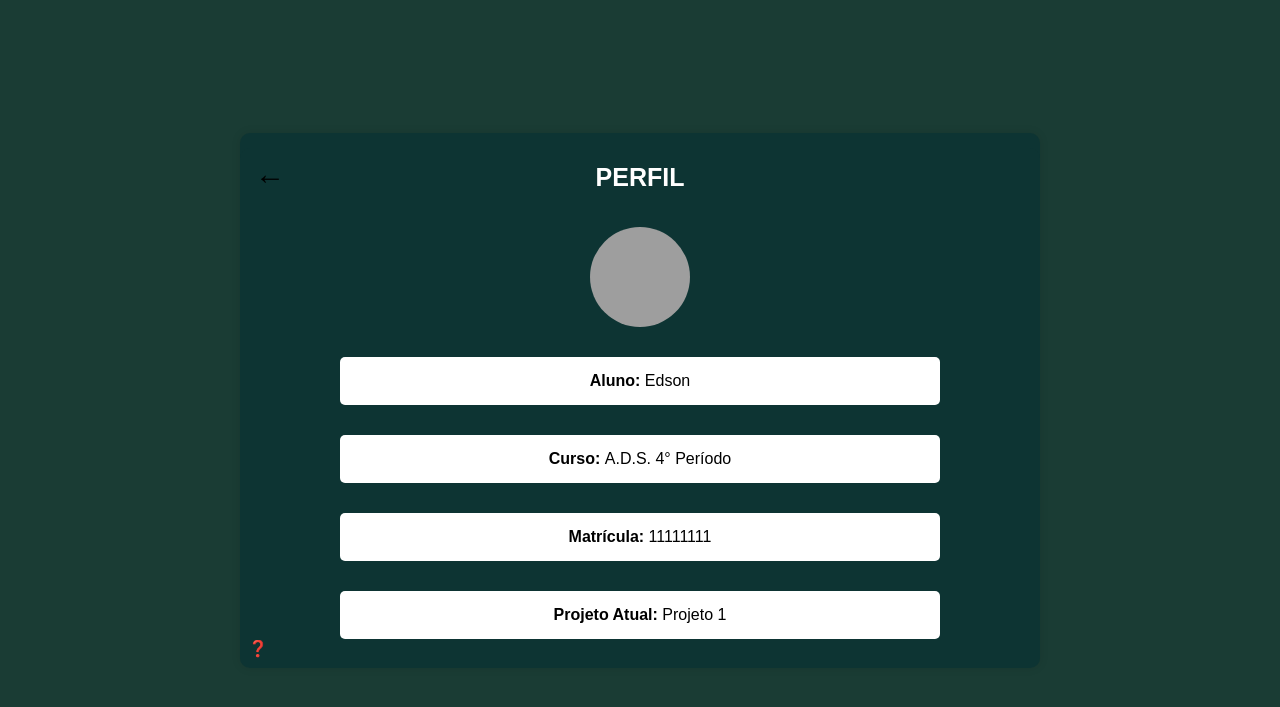
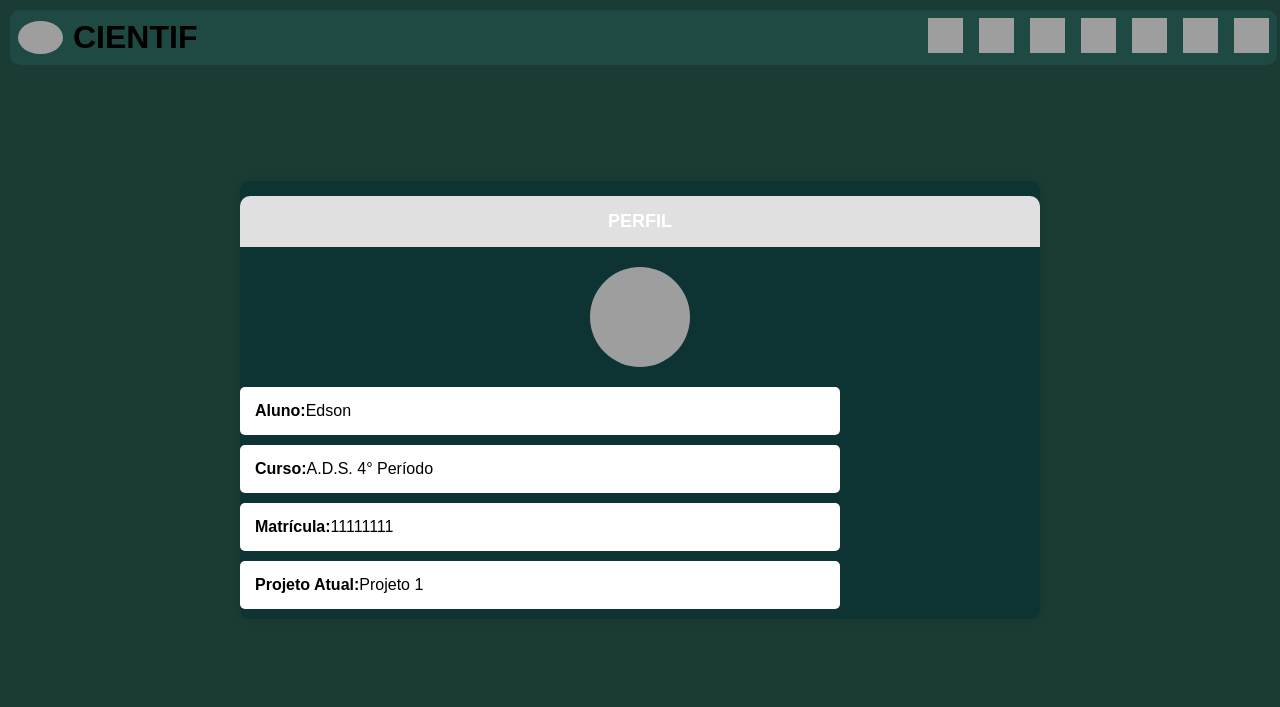
Before and after one commit to 3d5onLP/SUAC, a PHP site: page /view_aluno.html in a window 1280 px wide. Shown: the top 707 px of the page. Run offline with PHP 8.4, Linux system fonts and the light colour scheme; grey boxes are pictures that could not be loaded.

Commit message:
Menu aluno adicionado
Menu aluno adicionado

```diff
--- a/VIEW/VIEW_ALUNO/view_aluno.css
+++ b/VIEW/VIEW_ALUNO/view_aluno.css
@@ -30,26 +30,7 @@ header{
     color: white;
 }
 
-/*NO JEITO, Botão de retorno*/
-a{
-    text-decoration: none;
-    color: black;
- }
-.button-retorno {
-    position: absolute;
-    padding-bottom: 6px;
-    left: 15px;
-    top: 50%;
-    transform: translateY(-50%);
-    font-size: 30px;
-    cursor: pointer;
-}
 
-/*NO JEITO*/
-.seta{
-    text-decoration: none;
-    color: black;
- }
 
 .container{
     margin: 0;
@@ -104,82 +85,326 @@ a{
     display: block;
 }
 
-/*Icones de interrogação e chat*/
-.footer-icons {
+
+/*-------------------------------------------------------------------------------------------------------------------------------*/
+
+
+/*MENU OVER*/
+.sidebar {
+    z-index: 2;
+    width: 40px;
+    background-color: rgb(221, 221, 221);
+    color: white;
+    transition: width 0.3s;
+    overflow: hidden;
+    height: 100vh;
+    position: fixed;
+  }
+
+  .sidebar:hover {
+    width: 200px;
+  }
+
+  .sidebar ul {
+    list-style: none;
+    padding: 0;
+    margin: 0;
+  }
+
+  .sidebar li {
+    padding: 15px 15px;
+    white-space: nowrap;
+  }
+
+  .sidebar a {
+    color: black;
+    text-decoration: none;
+    display: block;
+  }
+
+  .sidebar li:hover {
+    background-color: #2d5b50;
+  }
+
+  .sidebar img {
+    margin-right: 10px;
+    width: 24px;
+    height: 24px;
+  }
+
+.menu-container {
+    background-color: #0d3433;
+    border-radius: 10px;
+    box-shadow: 0 0 10px rgba(0, 0, 0, 0.1);
     width: 100%;
+    min-width: 320px;
+    max-width: 800px;
+    text-align: center;
+    overflow: hidden;
+
+}
+
+header{
+    background-color: #e0e0e0;
+    padding: 15px;
+    text-align: center;
+    border-top-left-radius: 10px;
+    border-top-right-radius: 10px;
+    font-weight: bold;
+    font-size: 18px;
+    position: relative;
     display: flex;
-    justify-content: space-between;
+    justify-content: center;
+
+}
+
+a{
+   text-decoration: none;
+   color: black;
+}
+
+.button-retorno {
+    position: absolute;
+    left: 15px;
+    top: 50%;
+    transform: translateY(-50%);
+    font-size: 30px;
+    cursor: pointer;
+}
+
+.menu-list {
+    list-style: none;
     padding: 10px;
 }
-.footer-icons a {
+
+.menu-item {
+    background-color: #ffffff;
+    margin: 10px 0;
+    padding: 15px;
+    border-radius: 5px;
     display: flex;
     align-items: center;
+    font-size: 16px;
+    cursor: pointer;
 }
-/*Tamanho icone de interrogação*/
-.img_interroga{
+
+.menu-item img {
+    margin-right: 10px;
     width: 24px;
     height: 24px;
 }
 
-/*NO JEITO, botão bonito*/
-footer {
-    width: 100%;
-    text-align: left;
-    padding-bottom: 10px;
-    margin-left: 1%;
+
+/* Menu Responsivo */
+.nav-header {
+  display: flex;
+  margin: 10px;
+  justify-content: space-between;
+  align-items: center;
+  background-color: #1f4943;
+  padding: 0.5rem;
+  border-radius: 10px;
+  position: fixed;
+  top: 0;
+  left: 0;
+  width: 99%;
+  z-index: 1000;
 
 }
 
+.logo {
+  display: flex;
+  align-items: center;
+}
+
+.logo img {
+  width: 45px;
+  border-radius: 50%;
+  margin-right: 10px;
+}
 
 
-/*Menu para celulares/responsivos*/
-.bottom-nav {
-    position: fixed;
-    bottom: 0;
-    left: 0;
-    width: 100%;
-    background-color: rgb(221, 221, 221);
-    display: flex;
-    justify-content: space-around;
-    align-items: center;
-    padding: 8px 0;
-    box-shadow: 0 -2px 8px rgba(0, 0, 0, 0.2);
-    z-index: 9999;
+.nav-list {
+  list-style: none;
+  display: flex;
+  gap: 1rem;
+  align-items: center;
 }
 
-/*Configuração dos itens do menu responsivo*/
-.bottom-nav .nav-item {
-    flex: 1;
-    text-align: center;
-    color: black;
-    text-decoration: none;
-    font-size: 80%;
-    padding: 5px 0;
-    transition: background-color 0.2s;
-    font-weight: bold;
-}
-/*Define o tamanho dos icones*/
-.nav-item img{
-width: 25px;
-height: 25px;
+.nav-list li {
+  position: relative;
 }
 
-/*Oculta em telas maiores o menu bottom-nav (Menu para celulares/responsivos)*/
-@media (min-width: 768px) {
-.bottom-nav {
-      display: none;
-}
-}
-/*Oculta em telas menores o menu Sidebar (Menu para computadores/telas maiores)*/
-@media (max-width: 768px) {
-    .sidebar {
-      display: none;
-}
+.tooltip-container {
+  position: relative;
+  display: inline-flex;
+  justify-content: center;
+  align-items: center;
+  flex-direction: column;
 }
 
-/*Teste de ocultação (Menu para computadores/telas maiores)*/
-@media (max-width: 768px) {
-    footer {
-      display: none;
+.tooltip-img {
+  width: 35px;
+  height: 35px;
 }
+
+.tooltip-text {
+  visibility: hidden;
+  background-color: #333;
+  color: #fff;
+  text-align: center;
+  padding: 5px 10px;
+  border-radius: 5px;
+  position: absolute;
+  top: 100%;
+  /* posiciona abaixo da imagem */
+  left: 50%;
+  transform: translateX(-50%);
+  opacity: 0;
+  transition: opacity 0.3s ease;
+  white-space: nowrap;
+  font-size: 0.75rem;
+  z-index: 999; /* garante visibilidade sobre outros elementos */
+  margin-top: 6px; /* espaço entre imagem e tooltip */
 }
+
+.tooltip-container:hover .tooltip-text {
+  visibility: visible;
+  opacity: 1;
+}
+
+.tooltip-text::after {
+  content: "";
+  position: absolute;
+  top: -5px;
+  left: 50%;
+  margin-left: -5px;
+  border-width: 5px;
+  border-style: solid;
+  border-color: transparent transparent #333 transparent;
+}
+
+.toggle,
+.close {
+  display: none;
+}
+
+
+/*Icones de interrogação e chat*/
+.footer-icons {
+  width: 100%;
+  height: 100%;
+  object-fit: cover;
+  display: block;
+}
+
+/*Tamanho icone de interrogação*/
+.img_interroga {
+  width: 24px;
+  height: 24px;
+}
+
+
+/* Mobile */
+@media screen and (max-width: 768px ) {
+  .nav-header {
+    height: 50px;
+    justify-content: space-between;
+    padding: 0 30px;
+    width: 95%;
+  }
+
+  ul {
+    display: flex;
+    flex-direction: column;
+  }
+
+  .logo h1 {
+    font-size: 1rem;
+  }
+
+  .logo img {
+    width: 30px;
+  }
+
+  .toggle {
+    display: inline;
+    font-size: 25px;
+  }
+
+  .close {
+    position: absolute;
+    right: 25px;
+    display: block;
+    font-size: 25px;
+    border-radius: 50%;
+  }
+
+  .close:hover {
+    background-color: #ffffff;
+  }
+
+  /*Menu Mobile*/
+  .nav {
+    position: fixed;
+    top: 0;
+    right: 0;
+    transform: translateX(100%);  /*O menu desliza e aparece na tela*/
+    transition: transform 0.3s ease; /*Delay do deslizamento*/
+    width: 20%;
+    height: 100vh;
+    background-color: #004643;
+    z-index: 1000;
+    flex-direction: column;
+    padding: 1.5rem;
+    -ms-overflow-style: none;
+    display: flex; /* Permite rolagem vertical */
+    scrollbar-width: none; /* ainda permite a rolagem */
+    overflow-y: scroll; /* IE e Edge */
+    -ms-overflow-style: none; /* Firefox */
+    scrollbar-width: none;
+  }
+
+  /*O menu desliza para dentro da tela*/
+  .nav.active {
+    transform: translateX(0);
+  }
+
+  .nav-list {
+    transform: translateX(0);
+  }
+  .tooltip-img{
+    padding: 0.3rem;
+    margin-top: 0.2rem;
+  }
+
+  .tooltip-text {
+    visibility: visible ;
+    opacity: 1 ;
+    position: absolute;
+    color: white;
+    background: none;
+
+  }
+
+  .show {
+    right: 0;
+  }
+
+  .toggle,
+  .close {
+    display: block;
+    font-size: 1.5rem;
+  }
+
+  .close {
+    position: absolute;
+    bottom: 10px;
+    right: 10px;
+  }
+
+  .show {
+    right: 0;
+  }
+
+}
--- a/VIEW/VIEW_ALUNO/view_aluno.html
+++ b/VIEW/VIEW_ALUNO/view_aluno.html
@@ -6,14 +6,72 @@
     <meta name="viewport" content="width=device-width, initial-scale=1.0">
     <title>CIENTIF</title>
     <link rel="stylesheet" href="view_aluno.css">
-
     <link rel="icon" href="/VIEW/icon/logo_cientif.png" type="image/png">
+    <script src="https://unpkg.com/feather-icons"></script>
 </head>
 
 <body>
-        <div class="container">
+    <div class="nav-header">
+    <div class="logo">
+      <img src="/VIEW/icon/logo_cientif.png" alt="Logo CIENTIF">
+      <h1 class="header-logo">CIENTIF</h1>
+    </div>
+
+    <!--Menu para telas grandes-->
+    <nav class="nav" id="nav-menu">
+      <i data-feather="x" class="close" id="close-menu"></i>
+      <ul class="nav-list">
+        <li>
+          <a href="/VIEW/VIEW_MENU/view_menu.html" class="tooltip-container" >
+            <img src="/VIEW/icon/botao-home.png" alt="Home" class="tooltip-img">
+            <span class="tooltip-text">Home</span>
+          </a>
+        </li>
+        <li>
+          <a href="/VIEW/VIEW_EDITAL/view_edital.html"
+            class="tooltip-container">
+            <img src="/VIEW/icon/pesquisa-edital.png" alt="Edital" class="tooltip-img">
+            <span class="tooltip-text">Edital</span>
+          </a>
+        </li>
+        <li>
+          <a href="/VIEW/VIEW_PROJETO/view_projeto.html" class="tooltip-container">
+            <img src="/VIEW/icon/pesquisa-projeto.png" alt="Projeto" class="tooltip-img">
+            <span class="tooltip-text">Projeto</span>
+          </a>
+        </li>
+        <li>
+          <a href="/VIEW/VIEW_PROFESSOR/view_professor.html" class="tooltip-container">
+            <img src="/VIEW/icon/professor-icon.png" alt="Professores" class="tooltip-img">
+            <span class="tooltip-text">Professores</span>
+          </a>
+        </li>
+        <li>
+          <a href="/VIEW/VIEW_ALUNO/view_aluno.html" class="tooltip-container">
+            <img src="/VIEW/icon/aluno-icon.png" alt="Alunos" class="tooltip-img">
+            <span class="tooltip-text">Alunos</span>
+          </a>
+        </li>
+        <li>
+          <a href="/VIEW/VIEW_DUVIDAS/view_duvidas.html" class="tooltip-container">
+            <img src="/VIEW/icon/ponto-de-interrogacao.png" alt="Duvida" class="tooltip-img">
+            <span class="tooltip-text">Duvidas</span>
+          </a>
+        </li>
+        <li>
+          <a href="/VIEW/VIEW_LOGIN/view_login.html" class="tooltip-container">
+            <img src="/VIEW/icon/botao-de-close.png" alt="Sair" class="tooltip-img">
+            <span class="tooltip-text">Sair</span>
+          </a>
+        </li>
+      </ul>
+    </nav>
+    <i data-feather="menu" class="toggle" id="toggle-menu"></i>
+
+  </div>
+
+    <div class="container">
         <header>
-            <span class="button-retorno"> <a href="/VIEW/VIEW_MENU/view_menu.html">←</a></span>
             PERFIL
         </header>
 
@@ -50,11 +108,11 @@
 
         </div>
 
-        <footer>
-            <a href="/VIEW/VIEW_DUVIDAS/view_duvidas.html">❓</a>
-        </footer>
 
     </div>
+
+  <script> feather.replace(); </script>
+  <script src="view_aluno.js"></script>
 </body>
 
 </html>
--- a/VIEW/VIEW_ALUNO/view_aluno.js
+++ b/VIEW/VIEW_ALUNO/view_aluno.js
@@ -0,0 +1,29 @@
+const navMenu = document.getElementById("nav-menu"); // O menu lateral.
+const toggleMenu = document.getElementById("toggle-menu");
+const closeMenu = document.getElementById("close-menu");
+const openBtn = document.getElementById('toggle-menu'); // Botão de abrir
+const closeBtn = document.getElementById('close-menu'); // Botão de fechar
+
+// Abrir o menu ao clicar no ícone de hambúrguer
+toggleMenu.addEventListener("click", () => {
+  navMenu.classList.toggle("active");
+});
+
+// Fechar o menu ao clicar no "x"
+closeMenu.addEventListener("click", () => {
+  navMenu.classList.remove("active");
+});
+
+// Fechar o menu ao clicar fora
+document.addEventListener('click', (event) => {
+  const isClickInsideMenu = navMenu.contains(event.target);
+  const isClickOnOpenBtn = openBtn.contains(event.target);
+
+
+  // Fechar o menu se não for dentro do menu e não for o botão de abrir
+  if (navMenu.classList.contains('active') && !isClickInsideMenu && !isClickOnOpenBtn) {
+    navMenu.classList.remove('active');
+
+
+  }
+});
--- a/VIEW/VIEW_MENU/view_menu.html
+++ b/VIEW/VIEW_MENU/view_menu.html
@@ -98,7 +98,7 @@
     </div>
 
   <script> feather.replace(); </script>
-  <script src="view_projeto.js"></script>
+  <script src="view_menu.js"></script>
 
 </body>
 
```
Also changed, not shown: VIEW/VIEW_MENU/view_menu.js (added, +29 -0 lines), VIEW/VIEW_PROFESSOR/view_professor.js (+29 -0 lines), VIEW/VIEW_PROFESSOR/view_professor1.html (deleted, +0 -126 lines).
